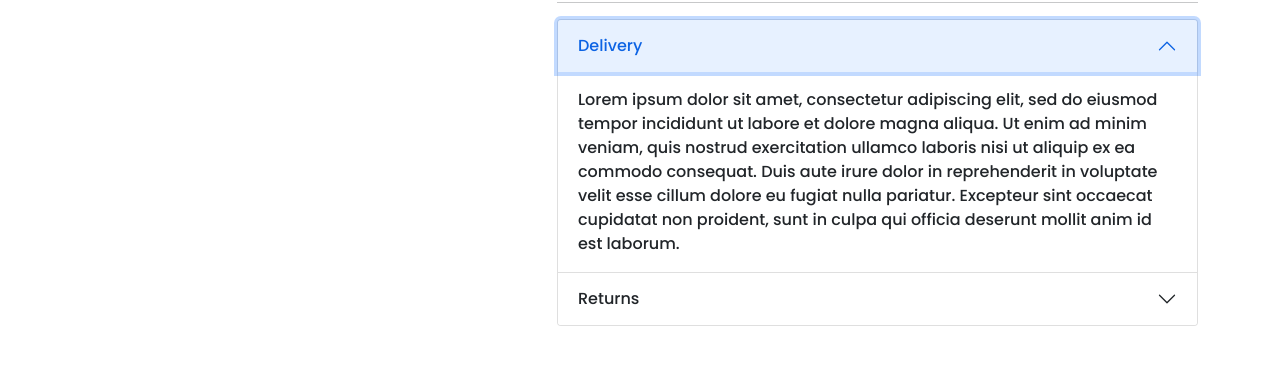
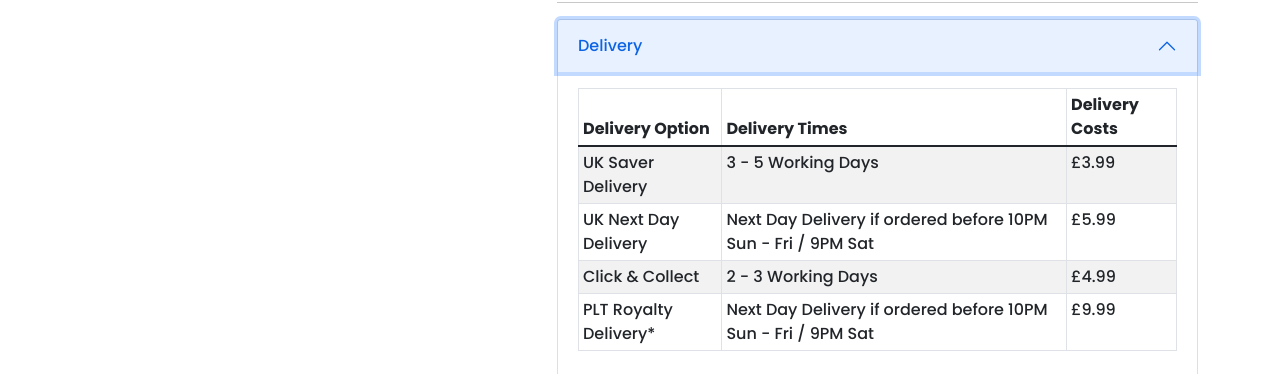
Before and after one commit to dmr-911/eMarket-ecommerce-client, a React (Create React App) app: page /product_details/1 in a window 1280 px wide. Both pictures are taken after a click on the button "Delivery". Shown: the part 426-800 px from the top of the page. Built offline with nearby package versions, Linux system fonts and the light colour scheme.

Commit message:
details accordian page design completed

```diff
--- a/src/Pages/ProductDetails/DetailsAccordion/DetailsAccordion.js
+++ b/src/Pages/ProductDetails/DetailsAccordion/DetailsAccordion.js
@@ -1,5 +1,5 @@
 import React from 'react';
-import { Accordion } from 'react-bootstrap';
+import { Accordion, Table } from 'react-bootstrap';
 import './DetailsAccordion.css';
 
 const DetailsAccordion = () => {
@@ -9,25 +9,110 @@ const DetailsAccordion = () => {
             <Accordion.Item eventKey="0">
                 <Accordion.Header>Delivery</Accordion.Header>
                 <Accordion.Body>
-                Lorem ipsum dolor sit amet, consectetur adipiscing elit, sed do eiusmod
-                tempor incididunt ut labore et dolore magna aliqua. Ut enim ad minim
-                veniam, quis nostrud exercitation ullamco laboris nisi ut aliquip ex ea
-                commodo consequat. Duis aute irure dolor in reprehenderit in voluptate
-                velit esse cillum dolore eu fugiat nulla pariatur. Excepteur sint occaecat
-                cupidatat non proident, sunt in culpa qui officia deserunt mollit anim id
-                est laborum.
+                <Table striped bordered hover size="sm" responsive>
+                    <thead>
+                        <tr>
+                        <th>Delivery Option</th>
+                        <th>Delivery Times</th>
+                        <th>Delivery Costs</th>
+                        </tr>
+                    </thead>
+                    <tbody>
+                        <tr>
+                        <td>UK Saver Delivery</td>
+                        <td>3 - 5 Working Days</td>
+                        <td>£3.99</td>
+                        </tr>
+                        <tr>
+                        <td>UK Next Day Delivery</td>
+                        <td>Next Day Delivery if ordered before 10PM Sun - Fri / 9PM Sat</td>
+                        <td>£5.99</td>
+                        </tr>
+                        <tr>
+                        <td>Click & Collect</td>
+                        <td>2 - 3 Working Days</td>
+                        <td>£4.99</td>
+                        </tr>
+                        <tr>
+                        <td>PLT Royalty Delivery*</td>
+                        <td>Next Day Delivery if ordered before 10PM Sun - Fri / 9PM Sat</td>
+                        <td>£9.99</td>
+                        </tr>
+                    </tbody>
+                </Table>
+                <p className="my-3"><small>Please note estimated shipping times include processing time at the warehouse and are calculated from the date the order is placed. You may receive a next day delivery dispatch email as late as 12:30am on the day your delivery is expected</small></p>
+                <Table className="my-3" striped bordered hover size="sm" responsive>
+                    <thead>
+                        <tr>
+                        <th>EU STANDARD DELIVERY</th>
+                        <th>Delivery Times</th>
+                        <th>DELIVERY COST GBP</th>
+                        </tr>
+                    </thead>
+                    <tbody>
+                        <tr>
+                        <td>All EU Countries</td>
+                        <td>5 - 10 Working Days (Excludes weekends).</td>
+                        <td>£6.99</td>
+                        </tr>
+                    </tbody>
+                </Table>
+                <Table className="my-3" striped bordered hover size="sm" responsive>
+                    <thead>
+                        <tr>
+                        <th>EU EXPRESS DELIVERY</th>
+                        <th>Delivery Times</th>
+                        <th>DELIVERY COST GBP</th>
+                        </tr>
+                    </thead>
+                    <tbody>
+                        <tr>
+                        <td>UK</td>
+                        <td rowSpan={3}></td>
+                        <td>£3.99</td>
+                        </tr>
+                        <tr>
+                        <td>Belgium</td>
+                        <td>£3.99</td>
+                        </tr>
+                        <tr>
+                        <td>Norway</td>
+                        <td>£3.99</td>
+                        </tr>
+                        <tr>
+                        <td>Germany</td>
+                        <td>2 working days (Excludes Weekends).</td>
+                        <td>£3.99</td>
+                        </tr>
+                        <tr>
+                        <td>Netherlands</td>
+                        <td rowSpan={3}></td>
+                        <td>£3.99</td>
+                        </tr>
+                        <tr>
+                        <td>Sweden</td>
+                        <td>£3.99</td>
+                        </tr>
+                        <tr>
+                        <td>Spain</td>
+                        <td>£3.99</td>
+                        </tr>
+                        <tr>
+                        <td>Switzerland</td>
+                        <td>2 Working Days (Excludes Weekends).</td>
+                        <td>£3.99</td>
+                        </tr>
+                    </tbody>
+                </Table>
                 </Accordion.Body>
             </Accordion.Item>
             <Accordion.Item eventKey="1">
                 <Accordion.Header>Returns</Accordion.Header>
                 <Accordion.Body>
-                Lorem ipsum dolor sit amet, consectetur adipiscing elit, sed do eiusmod
-                tempor incididunt ut labore et dolore magna aliqua. Ut enim ad minim
-                veniam, quis nostrud exercitation ullamco laboris nisi ut aliquip ex ea
-                commodo consequat. Duis aute irure dolor in reprehenderit in voluptate
-                velit esse cillum dolore eu fugiat nulla pariatur. Excepteur sint occaecat
-                cupidatat non proident, sunt in culpa qui officia deserunt mollit anim id
-                est laborum.
+                <p>Due to the current circumstances surrounding COVID-19 we are extending our returns periods. All orders (subject to our returns policy) can be returned up to 28 days after the date of purchase.</p>
+                <p>We've gone paperless! You'll now no longer receive a delivery note in your parcel. Don’t worry – Returns are still quick, easy and free.
+</p>
+                <p>Please note, we cannot offer refunds on beauty, pierced jewellery or on swimwear if the hygiene seal is not in place or has been broken.</p>
                 </Accordion.Body>
             </Accordion.Item>
             </Accordion>
```
